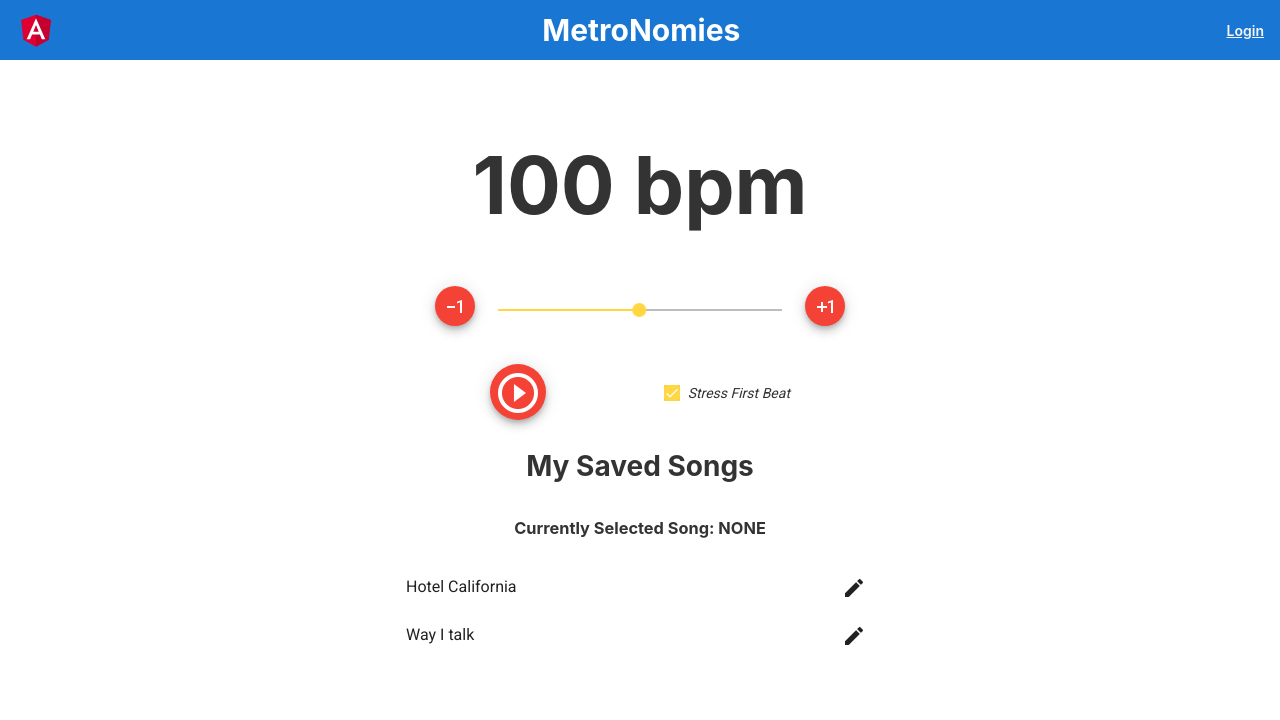
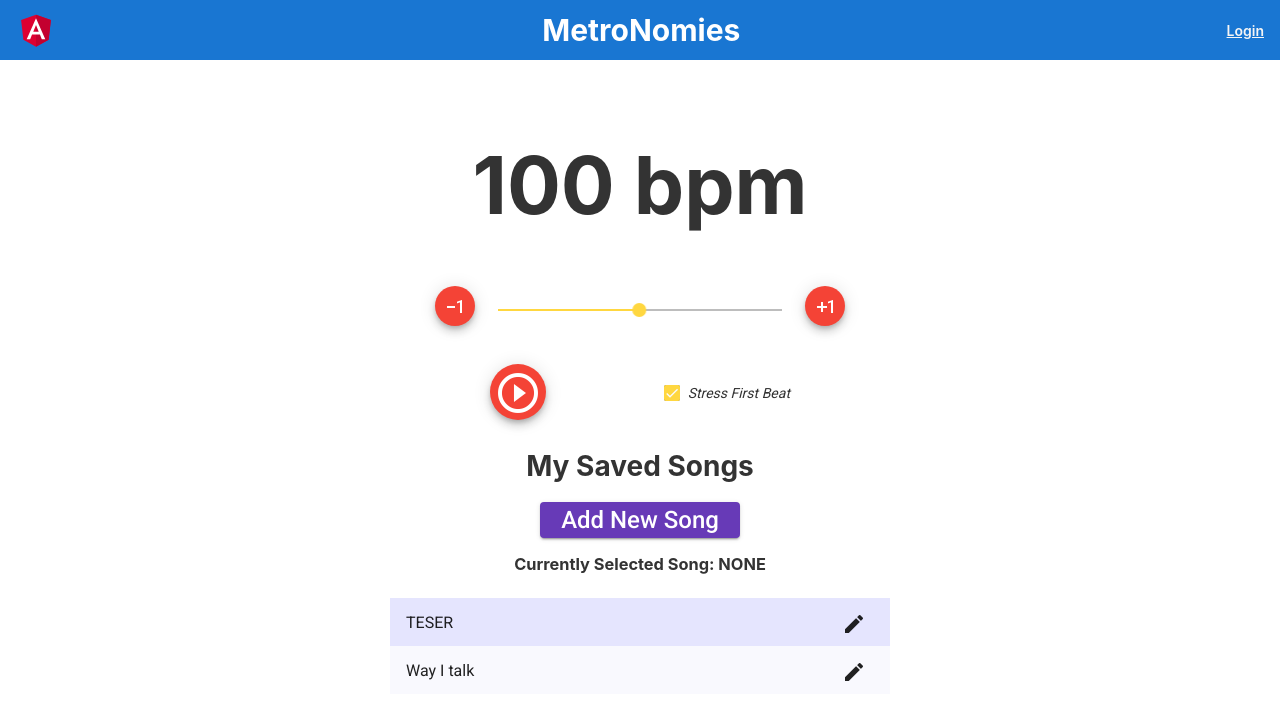
Before and after one commit to pdunbar1999/Metronome, an Angular app: page /home in a window 1280 px wide. Shown: the top 720 px of the page. Built offline with nearby package versions, Linux system fonts and the light colour scheme.

Commit message:
commitin before breaking lmao

```diff
--- a/src/app/dialog/dialog.component.ts
+++ b/src/app/dialog/dialog.component.ts
@@ -1,4 +1,4 @@
-import { Component, OnInit, Inject } from '@angular/core';
+import { Component, OnInit, Inject, Optional } from '@angular/core';
 import { FormGroup, FormBuilder, Validators } from '@angular/forms';
 import { MatDialog, MatDialogConfig, MatDialogRef, MAT_DIALOG_DATA } from '@angular/material/dialog';
 import { Song } from '../models/Songs';
@@ -41,7 +41,6 @@ export class DialogComponent implements OnInit {
   }
 
 
-
   ngOnInit(): void {
 
 
--- a/src/app/models/Songs.ts
+++ b/src/app/models/Songs.ts
@@ -9,7 +9,7 @@ export interface Song {
 export const listOfSongs: Song[] = [
     {
         id: 0,
-        name: "Hotel California",
+        name: "TESER",
         BPM: 80,
         stressFirstBeat: true
     },
--- a/src/app/saved-beats/saved-beats.component.css
+++ b/src/app/saved-beats/saved-beats.component.css
@@ -9,8 +9,22 @@
     max-width: 960px;
     flex-direction: column;
     align-items: center;
-  }
+}
 
-  .header {
-      text-align: center;
-  }
+.header {
+    text-align: center;
+}
+
+
+.addSongButton {
+    width: 40% !important;
+    font-size: 1.5rem;
+}
+
+.mat-list-item:nth-child(even) {
+    background-color: rgba(0, 0, 200, 0.025);
+}
+
+.mat-list-item:nth-child(odd) {
+    background-color: rgba(0, 0, 244, 0.1);
+}
--- a/src/app/saved-beats/saved-beats.component.html
+++ b/src/app/saved-beats/saved-beats.component.html
@@ -1,5 +1,7 @@
 <div class="content">
     <h1 class="header">My Saved Songs</h1>
+
+    <button mat-raised-button color="primary" class="addSongButton" (click)="openDialog()">Add New Song</button>
 
     <h3>Currently Selected Song: {{selectedSong | uppercase}} </h3>
 
@@ -15,18 +17,3 @@
 
 
 </div>
-<!--
-<mat-nav-list>
-	<a mat-list-item *ngFor="let item of items;" (click)="navigate(item)" [disableRipple]="true">
-		<mat-icon matListAvatar>person</mat-icon>
-
-		<h3 matLine> {{item.name}}</h3>
-		<p matLine>
-			{{item.details}}
-		</p>
-
-    <button mat-icon-button (click)="onEdit($event, item)">
-      <mat-icon>edit</mat-icon>
-    </button>
-	</a>
-</mat-nav-list> -->
--- a/src/app/saved-beats/saved-beats.component.ts
+++ b/src/app/saved-beats/saved-beats.component.ts
@@ -34,19 +34,32 @@ export class SavedBeatsComponent implements OnInit {
   }
 
   //When user clicks the edit button
-  openDialog(song:Song) {
+  openDialog(song?: Song) {
 
     const dialogConfig = new MatDialogConfig();
 
     dialogConfig.autoFocus = true;
 
-    dialogConfig.data = song;
+    //If this is an edit
+    if(song){
+      dialogConfig.data = song;
+    }
 
-    this.dialog.open(DialogComponent, dialogConfig);
+
+    const dialogRef = this.dialog.open(DialogComponent, dialogConfig);
+
+  //   dialogRef.afterClosed().subscribe(
+  //     data => this.songListService.addSong(data)
+  // );
+
 }
 
   //Empty list
   listOfSongs: Song[] = []
+
+
+
+
 
 
   //Subscirbes to the observable
@@ -54,4 +67,6 @@ export class SavedBeatsComponent implements OnInit {
     this.songListService.getSongList().subscribe(list => this.listOfSongs = list);
   }
 
+
+
 }
--- a/src/app/services/song-list.service.ts
+++ b/src/app/services/song-list.service.ts
@@ -11,12 +11,14 @@ export class SongListService {
 
 
 
-  // listOfSongs: Song[]=[]
+  listOfSongs: Song[]=[]
 
 
-  // addSong(song: Song) {
-  //   this.listOfSongs.push(song);
-  // }
+  addSong(song: Song) {
+    // console.log(song);
+    this.listOfSongs.push(song);
+    console.log(listOfSongs);
+  }
 
   // removeSong(songID) {
   //   this.listOfSongs.filter(id => {
```
